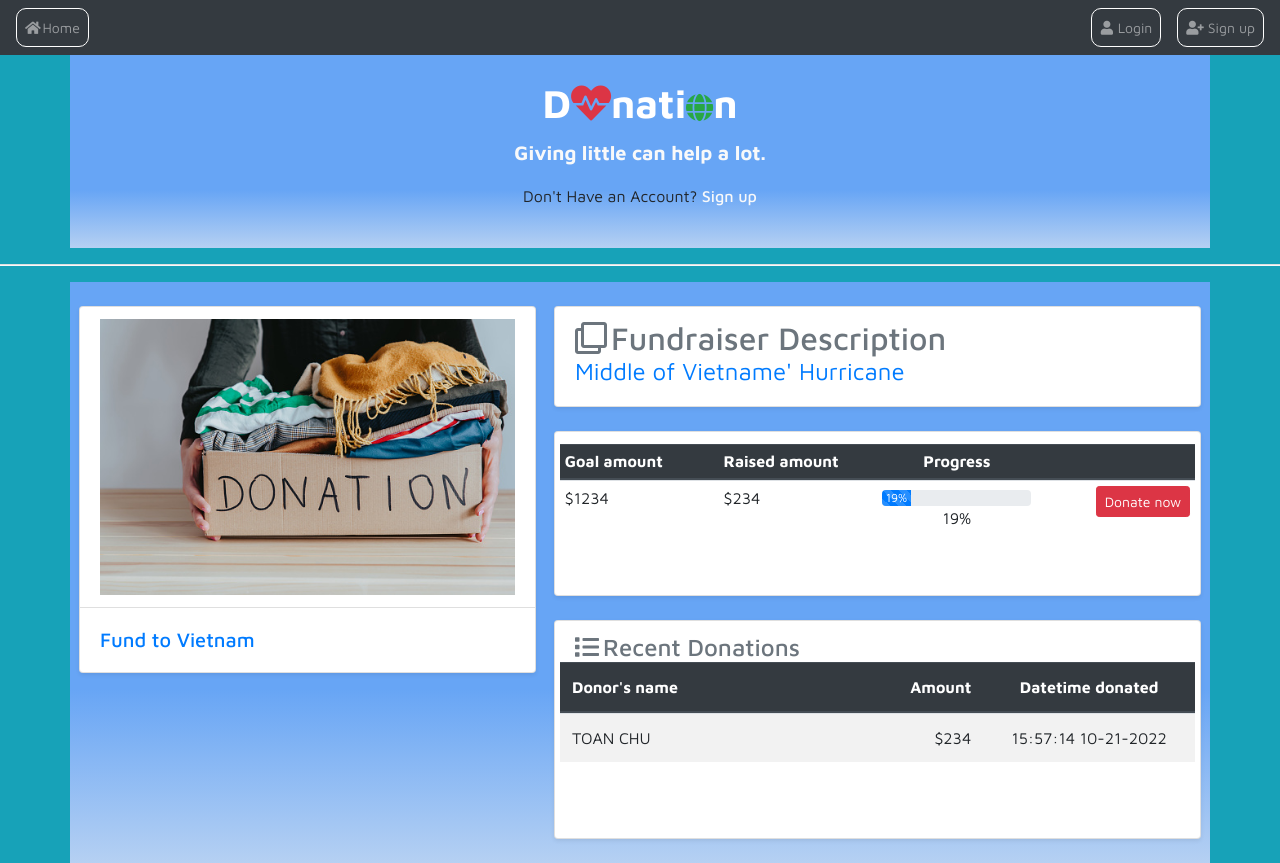
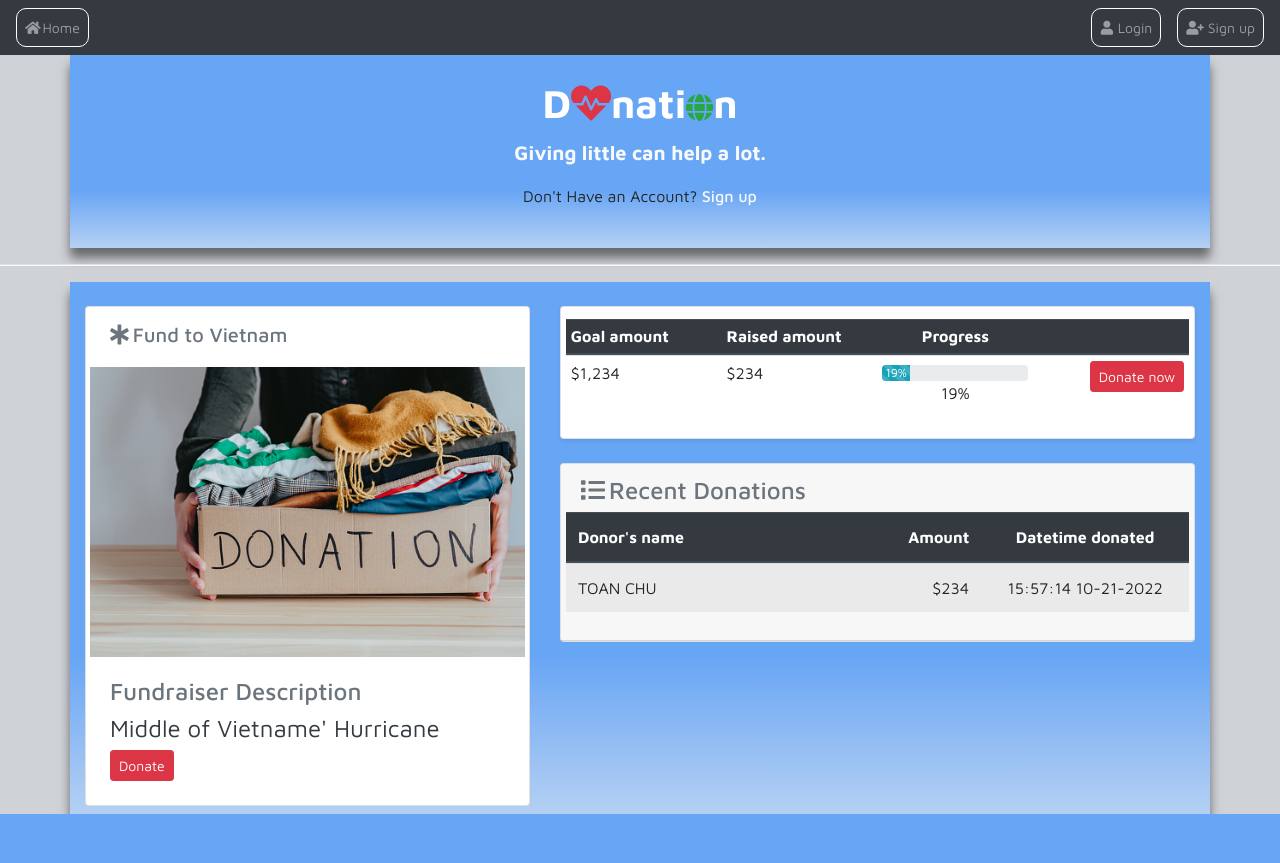
Before and after one commit to tdctkz/CS451R, a Flask app: page /fundraiser/2 in a window 1280 px wide. After the commit the page ends 814 px from the top, so only its background shows below. Run offline with Flask 2, Linux system fonts and the light colour scheme; data comes from the database, SQL or seed files in the repository; both versions use the stored data as it was after the commit; some libraries are stand-ins or nearby versions.

Commit message:
uptodate

```diff
--- a/app.py
+++ b/app.py
@@ -276,7 +276,8 @@
 @app.route('/')
 def home():
     all_fundraisers = Fundraiser.query.order_by(Fundraiser.date_created.desc())
-    return render_template("home.html", all_fundraisers=all_fundraisers)
+    all_donors = Donors.query.order_by(Donors.date_donated.desc())
+    return render_template("home.html", all_fundraisers=all_fundraisers, all_donors=all_donors)
 
 # Create forgot password function
 @app.route('/forgot_password', methods=['GET', 'POST'])
--- a/static/style.css
+++ b/static/style.css
@@ -5,6 +5,10 @@
     padding: 0;
     box-sizing: border-box;
     font-family: "Maven Pro", sans-serif;
+}
+
+.currSign:before {
+    content: '$';
 }
 
 .column {
--- a/templates/base.html
+++ b/templates/base.html
@@ -12,7 +12,7 @@
   <link rel="stylesheet" type="text/css" href="{{ url_for('static', filename= 'style.css')}}">
 </head>
 
-<body class="bg-info">
+<body style="background-color: #cfd2d7;">
   <nav class="navbar sticky-top navbar-expand-lg navbar-dark bg-dark">
 
     <div class="navbar-nav mr-auto">
@@ -75,8 +75,8 @@
   {% endwith %}
 
   {% block content %}
+  {% endblock %}
 
-  {% endblock %}
 
 
   <script src="https://code.jquery.com/jquery-3.2.1.slim.min.js"
--- a/templates/fundraiser_page.html
+++ b/templates/fundraiser_page.html
@@ -2,7 +2,7 @@
 {% block title %}Fundraiser{% endblock %}
 {% block content %}
 
-<div class="container">
+<div class="container makeShadow">
     <div class="row d-flex flex-column justify-content-center makeColor p-4">
         <h1 class="text-center font-weight-bold text-white">D<i class="fa fa-heartbeat text-danger"></i>nati<i
                 class="fa fa-globe h3 text-success"></i>n</h1>
@@ -14,30 +14,29 @@
     </div>
 </div>
 <hr class="bg-light makeHr" />
-<div class="container makeColor">
+<div class="container makeColor makeShadow">
     <div class="row">
-        <div class="col-lg-5 p-4">
-            <div class="card row shadow-sm">
-                <div class="card-header bg-transparent text-center">
-                    <img src="{{ url_for('static', filename='images/fundraisers/' + current_fundraiser.fundraiser_pic)}}"
-                        alt="Fundraiser image" style="width: 100%;">
+        <div class="col-lg-5 mt-4 mb-2">
+            <div class="card img-thumbnail">
+                <div class="card-header bg-transparent border-0">
+                    <p class="h5 text-secondary"><i class="fas fa-star-of-life pr-1"></i>{{current_fundraiser.title}}
+                    </p>
                 </div>
+                <img src="{{ url_for('static', filename='images/fundraisers/' + current_fundraiser.fundraiser_pic)}}"
+                    alt="Fundraiser image" style="width: 100%;">
+
                 <div class="card-body">
-                    <p class="h5 mb-0 text-primary">{{current_fundraiser.title}}</p>
+                    <h4 class="text-secondary"></i>Fundraiser Description
+                    </h4>
+                    <p class="h4 font-weight-normal text-dark">{{current_fundraiser.description}}
+                    </p>
+                    <a href="{{ url_for('donation', id=current_fundraiser.id)}}"
+                        class="btn btn-danger btn-sm">Donate</a>
                 </div>
             </div>
         </div>
-        <div class="col-lg-7 p-4">
-            <div class="card row shadow-sm">
-                <div class="card-header bg-transparent border-0">
-                    <h2 class="mb-0 text-secondary"><i class="far fa-clone pr-1"></i>Fundraiser Description
-                    </h2>
-                    <p class="h4 font-weight-normal text-primary ">{{current_fundraiser.description}}
-                    </p>
-                </div>
-            </div>
-
-            <div class="card row shadow-sm mt-4">
+        <div class="col-lg-7">
+            <div class="card shadow-sm mt-4">
                 <div class="card-header bg-transparent border-0">
                     <table class="table table-sm">
                         <thead class="thead-dark">
@@ -50,11 +49,11 @@
                         </thead>
                         <tbody>
                             <tr class="row">
-                                <td class="col">${{ current_fundraiser.fund_goal }}</td>
-                                <td class="col">${{ current_fundraiser.raised_amount }}</td>
+                                <td class="col nums">{{ current_fundraiser.fund_goal }}</td>
+                                <td class="col nums">{{ current_fundraiser.raised_amount }}</td>
                                 <td class="col text-center">
                                     <div class="progress mt-1">
-                                        <div class="progress-bar progress-bar-striped" style="width: 0%"
+                                        <div class="progress-bar bg-info progress-bar-striped" style="width: 0%"
                                             role=" progressbar" aria-valuemin="0" aria-valuemax="100">
                                             <span class="progress-bar-label">
                                                 {{ current_fundraiser.current_process }}%</span>
@@ -71,27 +70,25 @@
                     </table>
                 </div>
             </div>
-
-            <div class="card row shadow-sm mt-4">
-                <div class="card-header bg-transparent border-0">
-                    <h4 class="mb-0 text-secondary"><i class="fas fa-list pr-1"></i>Recent Donations
+            <div class="card mt-4">
+                <div class="card-header">
+                    <h4 class="text-secondary"><i class="fas fa-list pr-1"></i>Recent Donations
                     </h4>
                     <table class="table table-striped">
                         <thead class="thead-dark">
                             <tr class="row">
-                                <th class="col" scope="col">Donor's name</th>
-                                <th scope="col" class="col text-right">Amount</th>
-                                <th scope="col" class="col text-center">Datetime donated</th>
+                                <th class="col">Donor's name</th>
+                                <th class="col text-right">Amount</th>
+                                <th class="col text-center">Datetime donated</th>
                             </tr>
                         </thead>
                         <tbody>
                             {% for donor in donors %}
                             {% if donor.fundraiser_id == current_fundraiser.id %}
                             <tr class="row">
-                                <td scope="col" class="col text-left">{{ donor.name }}</td>
-                                <td scope="col" class="col text-right">${{ donor.donate_amount }}</td>
-                                <td scope="col" class="col text-center">{{ donor.time_donated }} {{ donor.date_donated
-                                    }}</td>
+                                <td class="col text-left">{{ donor.name }}</td>
+                                <td class="col text-right nums">{{ donor.donate_amount }}</td>
+                                <td class="col text-center">{{ donor.time_donated }} {{ donor.date_donated }}</td>
                             </tr>
                             {% endif %}
                             {% endfor %}
@@ -102,8 +99,8 @@
         </div>
     </div>
 </div>
-
 <script>
+    // Make progress-bar processing
     var i = 0;
     var bar = document.querySelector(".progress-bar");
     function makeProgress() {
```
Also changed, not shown: static/script.js (+10 -25 lines), templates/home.html (+39 -11 lines), templates/user_page.html (+8 -6 lines), donation-451r.db, static/images/fundraisers/R.jpg (added), static/images/fundraisers/istockphoto-1283154274-170667a.jpg (added), static/images/fundraisers/where-to-donate-everything-in-home-2648117_02-f88c1f8b70324c709dfbd8df9db217c0.jpg (added), static/images/users/istockphoto-1283154274-170667a.jpg (added).
